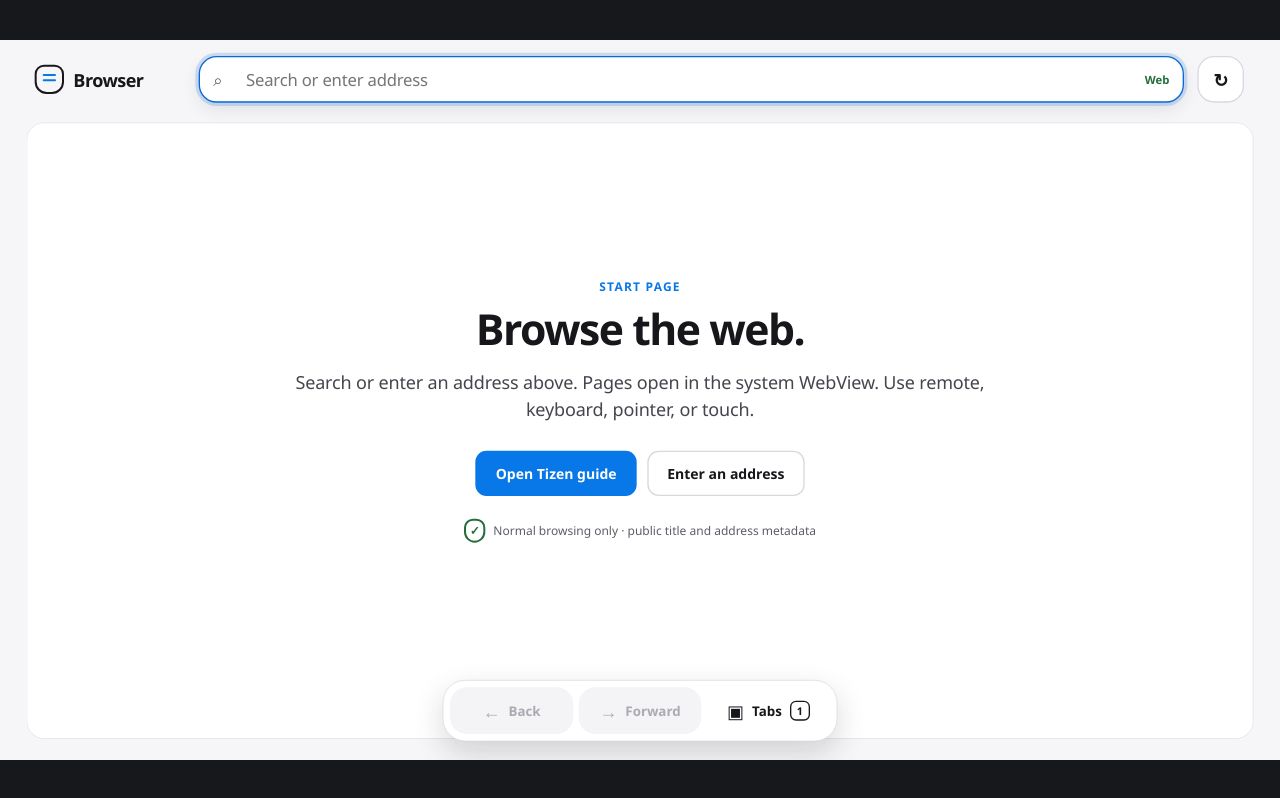
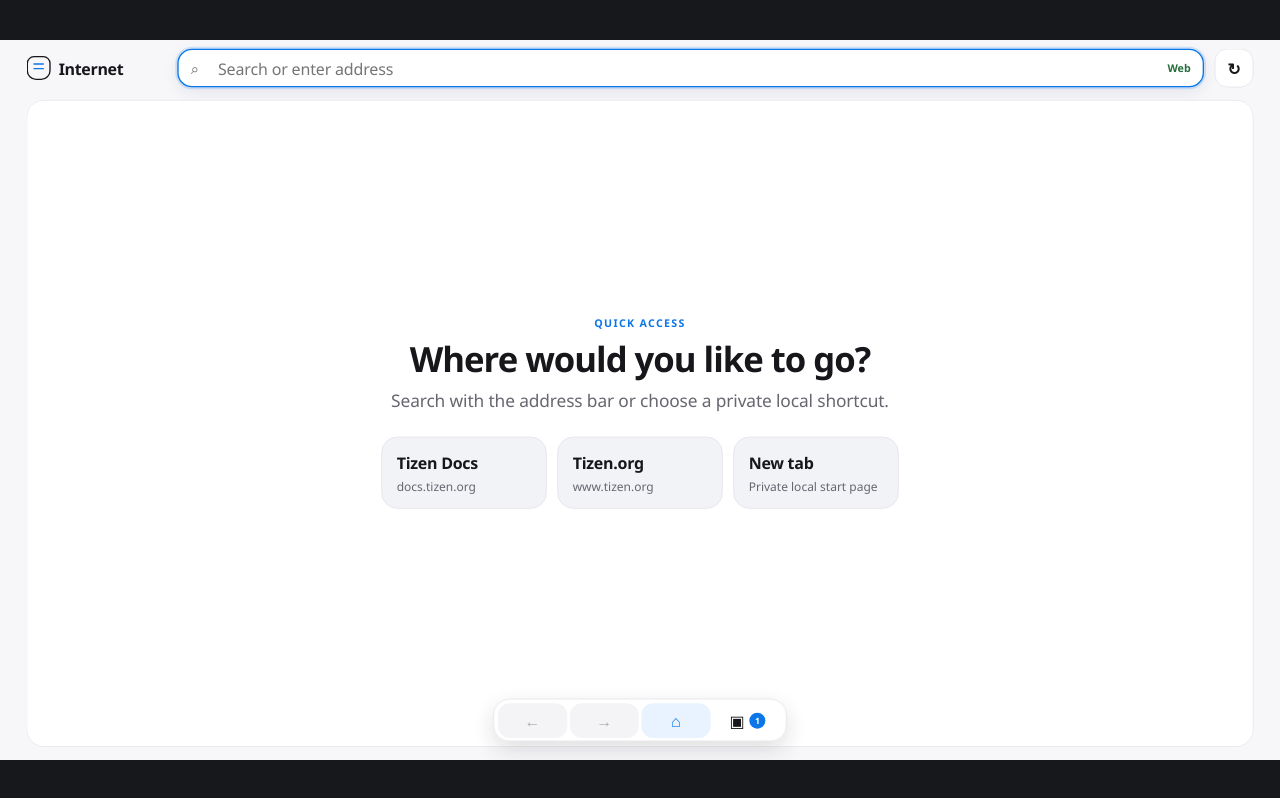
Before and after one commit to hjhun/tizen-action-examples, a plain HTML site: page Browser/refs/one-ui-sample.html in a window 1280 px wide. Drawn offline with Linux system fonts and the light colour scheme.

Commit message:
feat(browser): modernize executable Samsung UI contract

```diff
--- a/Browser/refs/one-ui-sample.html
+++ b/Browser/refs/one-ui-sample.html
@@ -8,17 +8,30 @@
 :root {
   color-scheme: light;
   --ink: #17171b;
-  --muted: #5d5d66;
+  --muted: #66666f;
   --quiet: #85858e;
-  --line: #d8d8df;
+  --line: #dedee5;
   --surface: #ffffff;
-  --canvas: #f6f6f8;
-  --soft: #eeeeF2;
-  --blue: #0877e8;
-  --focus: #0868d7;
-  --danger: #d92d2d;
+  --canvas: #f7f7fa;
+  --soft: #f0f1f5;
+  --blue: #0b76e8;
+  --focus: #0b76e8;
+  --focus-soft: #e9f3ff;
+  --danger: #e3262e;
   --success: #256d3b;
   --scale: 1;
+  --type-product: 24px;
+  --type-address: 24px;
+  --type-kicker: 16px;
+  --type-home-title: 52px;
+  --type-body: 26px;
+  --type-card-title: 24px;
+  --type-card-meta: 18px;
+  --type-tabs-title: 52px;
+  --type-tab-title: 28px;
+  --type-tab-meta: 20px;
+  --type-dialog-title: 38px;
+  --type-action: 22px;
 }
 * { box-sizing: border-box; }
 html, body { margin: 0; width: 100%; height: 100%; overflow: hidden; }
@@ -47,49 +60,49 @@
   background: var(--canvas);
 }
 .browser-header {
-  height: 118px;
-  padding: 24px 52px;
+  height: 84px;
+  padding: 12px 40px;
   display: grid;
-  grid-template-columns: 226px minmax(720px, 1fr) 72px;
-  gap: 20px;
+  grid-template-columns: 210px minmax(720px, 1fr) 58px;
+  gap: 16px;
   align-items: center;
   background: var(--canvas);
 }
 .product-name {
   display: flex;
   align-items: center;
-  gap: 14px;
+  gap: 12px;
   min-width: 0;
-  font-size: 27px;
-  font-weight: 760;
-  letter-spacing: -.8px;
+  font-size: var(--type-product);
+  font-weight: 720;
+  letter-spacing: -.5px;
 }
 .product-mark {
-  width: 44px;
-  height: 44px;
-  border: 3px solid var(--ink);
-  border-radius: 14px 14px 18px 18px;
+  width: 36px;
+  height: 36px;
+  border: 2px solid var(--ink);
+  border-radius: 11px 11px 14px 14px;
   position: relative;
 }
 .product-mark::after {
   content: "";
   position: absolute;
-  left: 9px;
-  right: 9px;
-  top: 11px;
-  height: 3px;
+  left: 8px;
+  right: 8px;
+  top: 9px;
+  height: 2px;
   border-radius: 9px;
   background: var(--blue);
-  box-shadow: 0 8px 0 var(--blue);
+  box-shadow: 0 7px 0 var(--blue);
 }
 .control {
-  height: 66px;
-  border: 2px solid var(--line);
-  border-radius: 16px;
+  height: 58px;
+  border: 1px solid var(--line);
+  border-radius: 18px;
   background: var(--surface);
   color: var(--ink);
-  font-size: 22px;
-  font-weight: 720;
+  font-size: var(--type-action);
+  font-weight: 680;
   cursor: pointer;
   transition: transform 120ms ease, box-shadow 120ms ease, border-color 120ms ease, background 120ms ease;
 }
@@ -100,23 +113,23 @@
   cursor: default;
 }
 .address-shell {
-  height: 70px;
+  height: 58px;
   border: 2px solid transparent;
-  border-radius: 27px;
-  background: #e9e9ed;
+  border-radius: 22px;
+  background: #ececf1;
   display: grid;
-  grid-template-columns: 34px minmax(0, 1fr) auto;
-  gap: 13px;
+  grid-template-columns: 28px minmax(0, 1fr) auto;
+  gap: 11px;
   align-items: center;
-  padding: 0 20px;
+  padding: 0 18px;
   transition: background 120ms ease, box-shadow 120ms ease, border-color 120ms ease;
 }
 .address-shell:focus-within {
   background: var(--surface);
   border-color: var(--focus);
-  box-shadow: 0 0 0 5px rgba(8, 104, 215, .18), 0 10px 25px rgba(25, 38, 64, .10);
+  box-shadow: 0 0 0 3px rgba(11, 118, 232, .16), 0 8px 22px rgba(25, 38, 64, .08);
 }
-.address-icon { color: var(--muted); font-size: 25px; }
+.address-icon { color: var(--muted); font-size: 22px; }
 #address {
   width: 100%;
   min-width: 0;
@@ -124,24 +137,27 @@
   outline: 0;
   background: transparent;
   color: var(--ink);
-  font-size: 25px;
-  letter-spacing: -.3px;
+  font-size: var(--type-address);
+  letter-spacing: -.25px;
 }
-.security-label { color: var(--success); font-size: 17px; font-weight: 700; }
-.reload-control { width: 70px; height: 70px; border-radius: 25px; font-size: 27px; }
-.tabs-control { padding: 0 20px; display: flex; align-items: center; justify-content: center; gap: 12px; }
+.security-label { color: var(--success); font-size: 16px; font-weight: 680; }
+.reload-control { width: 58px; height: 58px; border-radius: 19px; font-size: 24px; }
+.tabs-control { display: flex; align-items: center; justify-content: center; gap: 7px; }
 .tab-count {
-  min-width: 30px;
-  height: 30px;
-  border: 2px solid currentColor;
-  border-radius: 9px;
+  min-width: 24px;
+  height: 24px;
+  border: 0;
+  border-radius: 50%;
+  background: var(--blue);
+  color: #fff;
   display: inline-grid;
   place-items: center;
-  font-size: 16px;
+  font-size: 13px;
+  font-weight: 760;
 }
 .workspace {
-  height: 962px;
-  padding: 0 40px 32px;
+  height: 996px;
+  padding: 0 40px 20px;
   display: grid;
   grid-template-rows: 6px minmax(0, 1fr);
 }
@@ -169,37 +185,38 @@
   z-index: 12;
   left: 50%;
   bottom: 28px;
-  width: 592px;
-  height: 92px;
-  padding: 10px;
+  width: 440px;
+  height: 64px;
+  padding: 6px;
   display: grid;
-  grid-template-columns: repeat(3, 1fr);
-  gap: 8px;
+  grid-template-columns: repeat(4, 1fr);
+  gap: 4px;
   transform: translateX(-50%);
-  border: 1px solid #d7d7dc;
-  border-radius: 34px;
-  background: #fff;
-  box-shadow: 0 18px 44px rgba(27, 28, 34, .17);
+  border: 1px solid var(--line);
+  border-radius: 24px;
+  background: rgba(255, 255, 255, .98);
+  box-shadow: 0 12px 32px rgba(27, 28, 34, .14);
 }
 .dock-control {
-  height: 70px;
+  height: 52px;
   display: flex;
   align-items: center;
   justify-content: center;
-  gap: 12px;
+  gap: 7px;
   border: 0;
-  border-radius: 25px;
+  border-radius: 18px;
   background: transparent;
   color: var(--ink);
-  font-size: 20px;
-  font-weight: 740;
+  font-size: var(--type-action);
+  font-weight: 680;
 }
-.dock-control .dock-icon { font-size: 27px; font-weight: 500; }
+.dock-control .dock-icon { font-size: 24px; font-weight: 500; }
 .dock-control[disabled] { color: #aaaab2; background: #f4f4f6; }
+.dock-control.current { background: var(--focus-soft); color: var(--blue); }
 #surface { position: absolute; inset: 0; overflow: hidden; }
 .state-page { position: absolute; inset: 0; }
 .home-state {
-  padding: 110px 122px 170px;
+  padding: 92px 150px 126px;
   display: flex;
   flex-direction: column;
   justify-content: center;
@@ -207,25 +224,38 @@
   text-align: center;
   background: var(--surface);
 }
-.eyebrow { color: var(--blue); font-size: 18px; font-weight: 800; letter-spacing: 1.8px; text-transform: uppercase; }
-.home-state h1, .fixture-page h1, .recovery h1, .tabs-view h1 {
-  margin: 16px 0 24px;
+.eyebrow { color: var(--blue); font-size: var(--type-kicker); font-weight: 780; letter-spacing: 2px; text-transform: uppercase; }
+.home-state h1, .fixture-page h1, .recovery h1 {
+  margin: 14px 0 16px;
   color: var(--ink);
-  font-size: 64px;
-  line-height: 1.08;
-  letter-spacing: -2.2px;
+  font-size: var(--type-home-title);
+  line-height: 1.12;
+  letter-spacing: -1.5px;
 }
-.lead { margin: 0; max-width: 1040px; color: #45454d; font-size: 27px; line-height: 1.52; letter-spacing: -.25px; }
-.home-actions { margin-top: 42px; display: flex; gap: 16px; }
+.lead { margin: 0; max-width: 980px; color: var(--muted); font-size: var(--type-body); line-height: 1.45; letter-spacing: -.2px; }
+.quick-access-grid { margin-top: 34px; display: grid; grid-template-columns: repeat(3, 248px); gap: 16px; }
+.quick-access-card {
+  height: 108px;
+  padding: 20px 22px;
+  border: 1px solid var(--line);
+  border-radius: 24px;
+  background: #f2f3f7;
+  color: var(--ink);
+  text-align: left;
+  cursor: pointer;
+}
+.quick-access-card strong { display: block; font-size: var(--type-card-title); font-weight: 700; letter-spacing: -.4px; }
+.quick-access-card span { display: block; margin-top: 7px; color: var(--muted); font-size: var(--type-card-meta); }
+.home-actions { margin-top: 34px; display: flex; gap: 14px; }
 .action-button {
-  min-height: 68px;
-  padding: 0 28px;
-  border: 2px solid var(--line);
-  border-radius: 17px;
+  min-height: 58px;
+  padding: 0 24px;
+  border: 1px solid var(--line);
+  border-radius: 18px;
   background: var(--surface);
   color: var(--ink);
-  font-size: 21px;
-  font-weight: 760;
+  font-size: var(--type-action);
+  font-weight: 680;
   cursor: pointer;
 }
 .action-button.primary { background: var(--blue); color: #fff; border-color: var(--blue); }
@@ -271,53 +301,58 @@
 .tabs-open .workspace { position: absolute; inset: 0; width: 1920px; height: 1080px; padding: 0; display: block; }
 .tabs-open .progress-track { display: none; }
 .tabs-open .web-shell { position: absolute; inset: 0; border: 0; border-radius: 0; }
-.tabs-view { padding: 48px 110px 52px; height: 100%; overflow: hidden; background: #f7f7f9; }
-.tabs-heading { height: 104px; display: grid; grid-template-columns: 76px 1fr auto; gap: 24px; align-items: center; }
-.tabs-back { width: 66px; height: 66px; border-radius: 23px; }
-.tabs-heading h1 { margin: 0; font-size: 58px; letter-spacing: -2px; }
-.tabs-heading p { margin: 0; padding: 12px 18px; border-radius: 999px; background: #ececf0; color: var(--muted); font-size: 18px; font-weight: 720; }
-.tab-list { width: 1320px; margin: 34px auto 0; display: grid; gap: 14px; max-height: 680px; overflow-y: auto; padding: 6px 12px 6px 8px; scrollbar-width: thin; }
+.tabs-view { padding: 38px 110px 42px; height: 100%; overflow: hidden; background: var(--canvas); }
+.tabs-heading { height: 84px; display: grid; grid-template-columns: 58px 1fr auto; gap: 20px; align-items: center; }
+.tabs-back { width: 58px; height: 58px; border-radius: 19px; }
+.tabs-heading h1 { margin: 0; font-size: var(--type-tabs-title); line-height: 1.08; letter-spacing: -1.5px; }
+.tabs-heading p { margin: 0; padding: 10px 16px; border-radius: 999px; background: #ececf0; color: var(--muted); font-size: var(--type-tab-meta); font-weight: 660; }
+.tab-grid { width: 1500px; margin: 24px auto 0; display: grid; grid-template-columns: repeat(2, minmax(0, 1fr)); gap: 20px; max-height: 730px; overflow-y: auto; padding: 6px 10px 8px; scrollbar-width: thin; }
 .tab-row {
   position: relative;
-  min-height: 142px;
+  height: 214px;
   display: grid;
-  grid-template-columns: 150px 1fr 92px;
+  grid-template-columns: 196px minmax(0, 1fr) 70px;
   align-items: stretch;
-  border: 2px solid #dedee4;
-  border-radius: 26px;
+  border: 1px solid var(--line);
+  border-radius: 24px;
   background: var(--surface);
   overflow: hidden;
 }
-.tab-row.selected { border-color: #b7d7fb; background: #edf5ff; box-shadow: inset 9px 0 0 var(--blue); }
-.tab-preview { margin: 17px 8px 17px 24px; border-radius: 18px; background: #e7edf6; display: grid; place-items: center; color: var(--blue); font-size: 31px; font-weight: 800; }
+.tab-row.selected { border-color: #b7d7fb; background: var(--focus-soft); box-shadow: inset 7px 0 0 var(--blue); }
+.tab-preview { margin: 16px 8px 16px 20px; border-radius: 18px; background: #f3f4f8; border: 1px solid #e6e7ec; overflow: hidden; }
+.preview-chrome { height: 26px; padding: 8px 10px 0; display: flex; gap: 5px; background: #e7e9ee; }
+.preview-chrome i { width: 5px; height: 5px; border-radius: 50%; background: #a8aab3; }
+.preview-page { padding: 18px 16px; }
+.preview-page b { display: block; width: 58%; height: 10px; border-radius: 9px; background: #79b9ff; }
+.preview-page i { display: block; width: 82%; height: 7px; margin-top: 12px; border-radius: 9px; background: #d5d9e2; box-shadow: 0 14px 0 #d5d9e2, 0 28px 0 #e4e6eb; }
 .tab-row.selected .tab-preview { background: #fff; }
 .tab-open {
   min-width: 0;
-  padding: 28px 26px;
+  padding: 46px 18px 30px;
   border: 0;
   border-radius: 18px 0 0 18px;
   background: transparent;
   text-align: left;
   cursor: pointer;
 }
-.tab-open strong { display: block; overflow: hidden; text-overflow: ellipsis; white-space: nowrap; color: var(--ink); font-size: 27px; }
-.tab-open span { display: block; margin-top: 11px; overflow: hidden; text-overflow: ellipsis; white-space: nowrap; color: var(--muted); font-size: 19px; }
-.tab-close { align-self: center; width: 66px; height: 66px; margin-right: 18px; border-radius: 50%; font-size: 27px; }
-.tabs-footer { width: 1320px; margin: 24px auto 0; display: flex; justify-content: space-between; align-items: center; }
-.limit-note { color: var(--quiet); font-size: 18px; }
+.tab-open strong { display: block; overflow: hidden; text-overflow: ellipsis; white-space: nowrap; color: var(--ink); font-size: var(--type-tab-title); font-weight: 700; }
+.tab-open span { display: block; margin-top: 10px; overflow: hidden; text-overflow: ellipsis; white-space: nowrap; color: var(--muted); font-size: var(--type-tab-meta); }
+.tab-close { align-self: center; width: 52px; height: 52px; margin-right: 14px; border-radius: 50%; font-size: 23px; }
+.tabs-footer { width: 1500px; margin: 20px auto 0; display: flex; justify-content: flex-end; gap: 18px; align-items: center; }
+.limit-note { color: var(--quiet); font-size: var(--type-card-meta); }
 .modal-layer { position: absolute; inset: 0; z-index: 20; display: grid; place-items: center; padding: 60px; background: rgba(17, 17, 20, .48); }
 .modal {
-  width: 760px;
-  padding: 46px 0 0;
+  width: 680px;
+  padding: 38px 0 0;
   overflow: hidden;
-  border-radius: 34px;
+  border-radius: 28px;
   background: var(--surface);
-  box-shadow: 0 28px 72px rgba(0, 0, 0, .28);
+  box-shadow: 0 24px 64px rgba(0, 0, 0, .25);
 }
-.modal h2 { margin: 0; padding: 0 48px; font-size: 39px; letter-spacing: -1.1px; }
-.modal p { margin: 18px 0 38px; padding: 0 48px; color: var(--muted); font-size: 22px; line-height: 1.5; }
-.modal-actions { height: 104px; display: grid; grid-template-columns: 1fr 1fr; border-top: 1px solid var(--line); }
-.modal-action { border: 0; border-radius: 0; background: transparent; font-size: 23px; font-weight: 760; }
+.modal h2 { margin: 0; padding: 0 42px; font-size: var(--type-dialog-title); letter-spacing: -.9px; }
+.modal p { margin: 14px 0 30px; padding: 0 42px; color: var(--muted); font-size: var(--type-action); line-height: 1.45; }
+.modal-actions { height: 88px; display: grid; grid-template-columns: 1fr 1fr; border-top: 1px solid var(--line); }
+.modal-action { border: 0; border-radius: 0; background: transparent; font-size: var(--type-action); font-weight: 680; }
 .modal-action + .modal-action { border-left: 1px solid var(--line); }
 .modal-action.danger { color: var(--danger); }
 .verification-tray {
@@ -340,20 +375,20 @@
 button:focus-visible, [tabindex="0"]:focus-visible {
   position: relative;
   z-index: 2;
-  outline: 5px solid var(--focus);
-  outline-offset: 4px;
+  outline: 3px solid var(--focus);
+  outline-offset: 3px;
   border-color: var(--focus);
-  box-shadow: 0 12px 28px rgba(18, 34, 59, .18);
-  transform: scale(1.025);
+  box-shadow: 0 10px 24px rgba(18, 34, 59, .14);
+  transform: scale(1.015);
 }
 .tab-open:focus-visible {
   border-radius: 16px;
-  outline-offset: -6px;
-  background: #edf4ff;
-  box-shadow: inset 0 0 0 5px var(--focus);
+  outline-offset: -5px;
+  background: var(--focus-soft);
+  box-shadow: inset 0 0 0 3px var(--focus);
   transform: none;
 }
-.modal-action:focus-visible { outline-offset: -8px; border-radius: 18px; transform: none; }
+.modal-action:focus-visible { outline-offset: -6px; border-radius: 14px; transform: none; }
 @media (prefers-reduced-motion: reduce) {
   *, *::before, *::after { animation: none !important; transition: none !important; }
 }
@@ -363,7 +398,7 @@
 <div id="viewport">
   <main id="app" aria-label="Browser preview">
     <header class="browser-header">
-      <div class="product-name" aria-label="Browser"><span class="product-mark" aria-hidden="true"></span><span>Browser</span></div>
+      <div class="product-name" aria-label="Internet"><span class="product-mark" aria-hidden="true"></span><span>Internet</span></div>
       <label class="address-shell" aria-label="Address or search">
         <span class="address-icon" aria-hidden="true">⌕</span>
         <input id="address" data-row="0" data-col="0" aria-label="Address or search. Press Enter to load." placeholder="Search or enter address" autocomplete="off" spellcheck="false">
@@ -378,9 +413,10 @@
       </section>
     </section>
     <nav class="bottom-dock" aria-label="Browser navigation">
-      <button class="dock-control" id="back" data-row="2" data-col="0" aria-label="Back" disabled><span class="dock-icon" aria-hidden="true">←</span><span>Back</span></button>
-      <button class="dock-control" id="forward" data-row="2" data-col="1" aria-label="Forward" disabled><span class="dock-icon" aria-hidden="true">→</span><span>Forward</span></button>
-      <button class="dock-control tabs-control" id="tabs" data-row="2" data-col="2" aria-label="Open tabs"><span class="dock-icon" aria-hidden="true">▣</span><span>Tabs</span><span class="tab-count" id="tab-count">1</span></button>
+      <button class="dock-control" id="back" data-row="2" data-col="0" aria-label="Back" disabled><span class="dock-icon" aria-hidden="true">←</span><span class="sr-only">Back</span></button>
+      <button class="dock-control" id="forward" data-row="2" data-col="1" aria-label="Forward" disabled><span class="dock-icon" aria-hidden="true">→</span><span class="sr-only">Forward</span></button>
+      <button class="dock-control current" id="home" data-row="2" data-col="2" aria-label="Home"><span class="dock-icon" aria-hidden="true">⌂</span><span class="sr-only">Home</span></button>
+      <button class="dock-control tabs-control" id="tabs" data-row="2" data-col="3" aria-label="Open tabs"><span class="dock-icon" aria-hidden="true">▣</span><span class="sr-only">Tabs</span><span class="tab-count" id="tab-count">1</span></button>
     </nav>
     <div class="modal-layer hidden" id="modal-layer">
       <section class="modal" role="dialog" aria-modal="true" aria-labelledby="modal-title" aria-describedby="modal-copy">
@@ -468,6 +504,9 @@
     $("back").disabled = state.mode === "tabs" || tab.historyIndex <= 0;
     $("forward").disabled = state.mode === "tabs" || tab.historyIndex < 0 || tab.historyIndex >= tab.history.length - 1;
     $("reload").disabled = state.mode === "loading" || state.mode === "tabs";
+    $("home").disabled = state.mode === "tabs";
+    $("home").classList.toggle("current", state.mode === "home");
+    $("tabs").classList.toggle("current", state.mode === "tabs");
     $("security-label").textContent = url.startsWith("https://") ? "HTTPS" : "Web";
   }
 
@@ -479,14 +518,14 @@
     setChrome("Start page", "Normal browsing · local start surface", "Ready");
     surface.innerHTML = `
       <section class="state-page home-state" aria-label="Start page">
-        <div class="eyebrow">Start page</div>
-        <h1>Browse the web.</h1>
-        <p class="lead">Search or enter an address above. Pages open in the system WebView. Use remote, keyboard, pointer, or touch.</p>
-        <div class="home-actions">
-          <button class="action-button primary" data-command="fixture" data-row="1" data-col="0">Open Tizen guide</button>
-          <button class="action-button" data-command="focus-address" data-row="1" data-col="1">Enter an address</button>
+        <div class="eyebrow">Quick access</div>
+        <h1>Where would you like to go?</h1>
+        <p class="lead">Search with the address bar or choose a private local shortcut.</p>
+        <div class="quick-access-grid">
+          <button class="quick-access-card" data-command="quick-docs" data-row="1" data-col="0" aria-label="Open Tizen Docs"><strong>Tizen Docs</strong><span>docs.tizen.org</span></button>
+          <button class="quick-access-card" data-command="quick-tizen" data-row="1" data-col="1" aria-label="Open Tizen.org"><strong>Tizen.org</strong><span>www.tizen.org</span></button>
+          <button class="quick-access-card" data-command="new-tab-home" data-row="1" data-col="2" aria-label="Open a new tab"><strong>New tab</strong><span>Private local start page</span></button>
         </div>
-        <div class="privacy-line"><span class="shield" aria-hidden="true">✓</span><span>Normal browsing only · public title and address metadata</span></div>
       </section>`;
   }
 
@@ -577,19 +616,23 @@
           <h1>Tabs</h1>
           <p>${state.tabs.length} normal · maximum 20</p>
         </div>
-        <div class="tab-list">
-          ${visibleTabs.map((tab, index) => `
+        <div class="tab-grid">
+          ${visibleTabs.map((tab, index) => {
+            const gridRow = Math.floor(index / 2) + 1;
+            const gridColumn = (index % 2) * 2;
+            return `
             <article class="tab-row ${tab.id === state.selectedTabId ? "selected" : ""}">
-              <div class="tab-preview" aria-hidden="true">${escapeHtml(tabLabel(tab).slice(0, 1).toUpperCase())}</div>
-              <button class="tab-open" data-command="select-tab" data-tab-id="${tab.id}" data-row="${index + 1}" data-col="1" aria-label="Open ${escapeHtml(tabLabel(tab))}${tab.id === state.selectedTabId ? ", current tab" : ""}">
+              <div class="tab-preview" aria-hidden="true"><div class="preview-chrome"><i></i><i></i><i></i></div><div class="preview-page"><b></b><i></i></div></div>
+              <button class="tab-open" data-command="select-tab" data-tab-id="${tab.id}" data-row="${gridRow}" data-col="${gridColumn}" aria-label="Open ${escapeHtml(tabLabel(tab))}${tab.id === state.selectedTabId ? ", current tab" : ""}">
                 <strong>${escapeHtml(tabLabel(tab))}</strong><span>${escapeHtml(tabUrl(tab))}</span>
               </button>
-              <button class="control tab-close" data-command="request-close" data-tab-id="${tab.id}" data-row="${index + 1}" data-col="2" aria-label="Close ${escapeHtml(tabLabel(tab))}">×</button>
-            </article>`).join("")}
+              <button class="control tab-close" data-command="request-close" data-tab-id="${tab.id}" data-row="${gridRow}" data-col="${gridColumn + 1}" aria-label="Close ${escapeHtml(tabLabel(tab))}">×</button>
+            </article>`;
+          }).join("")}
         </div>
         <div class="tabs-footer">
-          <button class="action-button primary" data-command="new-tab" data-row="${state.tabs.length + 1}" data-col="1" ${state.tabs.length >= 20 ? "disabled" : ""}>New tab</button>
           <span class="limit-note">${state.tabs.length >= 20 ? "Tab limit reached" : `${20 - state.tabs.length} tabs available`}</span>
+          <button class="action-button primary" data-command="new-tab" data-row="${Math.ceil(state.tabs.length / 2) + 1}" data-col="0" ${state.tabs.length >= 20 ? "disabled" : ""}>New tab</button>
         </div>
       </section>`;
     queueMicrotask(() => surface.querySelector(`[data-tab-id="${focusTabId}"][data-command="select-tab"]`)?.focus());
@@ -668,13 +711,31 @@
     announce("Close cancelled");
   }
 
-  function newTab() {
+  function goHome() {
+    if (state.navigationTimer) clearTimeout(state.navigationTimer);
+    state.navigationTimer = null;
+    state.navigationIntent += 1;
+    const tab = selectedTab();
+    tab.history = [];
+    tab.historyIndex = -1;
+    address.value = "";
+    renderHome();
+    queueMicrotask(() => address.focus());
+    announce("Start page opened");
+  }
+
+  function newTab(openManager = true) {
     if (state.tabs.length >= 20) return;
     const id = `tab-${Date.now()}`;
     state.tabs.push(createTab(id));
     state.selectedTabId = id;
     address.value = "";
-    renderTabs(id);
+    if (openManager) {
+      renderTabs(id);
+    } else {
+      renderHome();
+      queueMicrotask(() => address.focus());
+    }
   }
 
   function selectTab(tabId) {
@@ -687,7 +748,9 @@
 
   function activateCommand(target) {
     const command = target.dataset.command;
-    if (command === "fixture") { address.value = "https://docs.tizen.org/"; navigate(address.value); }
+    if (command === "fixture" || command === "quick-docs") { address.value = "https://docs.tizen.org/"; navigate(address.value); }
+    else if (command === "quick-tizen") { address.value = "https://www.tizen.org/"; navigate(address.value); }
+    else if (command === "new-tab-home") newTab(false);
     else if (command === "focus-address") address.focus();
     else if (command === "retry") navigate(address.value || "https://www.tizen.org/");
     else if (command === "recovery-back") handleBack();
@@ -788,6 +851,7 @@
     if (!target || target.disabled) return;
     if (target.id === "back") historyMove(-1);
     else if (target.id === "forward") historyMove(1);
+    else if (target.id === "home") goHome();
     else if (target.id === "reload") navigate(address.value || currentPage()?.url || "https://www.tizen.org/");
     else if (target.id === "tabs") renderTabs();
     else if (target.id === "modal-cancel") dismissModal(false);
```
Also changed, not shown: Browser/docs/UI_PARITY.md (+15 -3 lines), Browser/tests/browser-visual-refinement.spec.js (+46 -1 lines), Browser/docs/images/html-browser-close-confirmation-1440x1080.png, Browser/docs/images/html-browser-close-confirmation-1920x1080.png, Browser/docs/images/html-browser-home-1920x1080.png, Browser/docs/images/html-browser-loading-1280x720.png, Browser/docs/images/html-browser-offline-1280x720.png, Browser/docs/images/html-browser-page-1920x1080.png, Browser/docs/images/html-browser-tabs-1920x1080.png.
